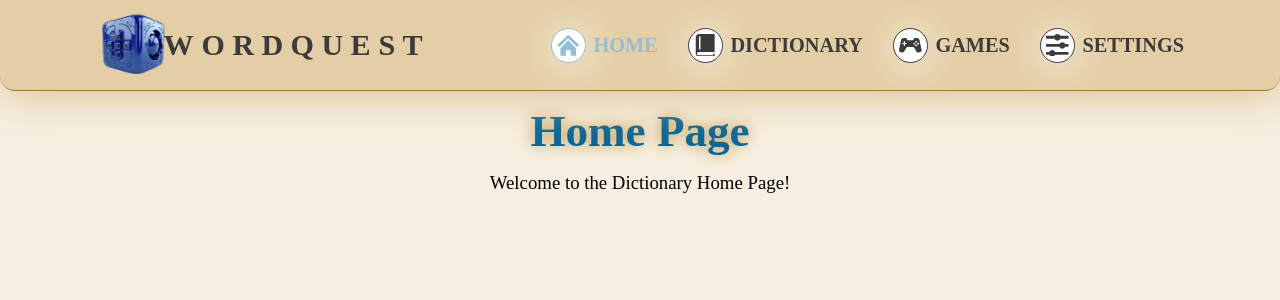
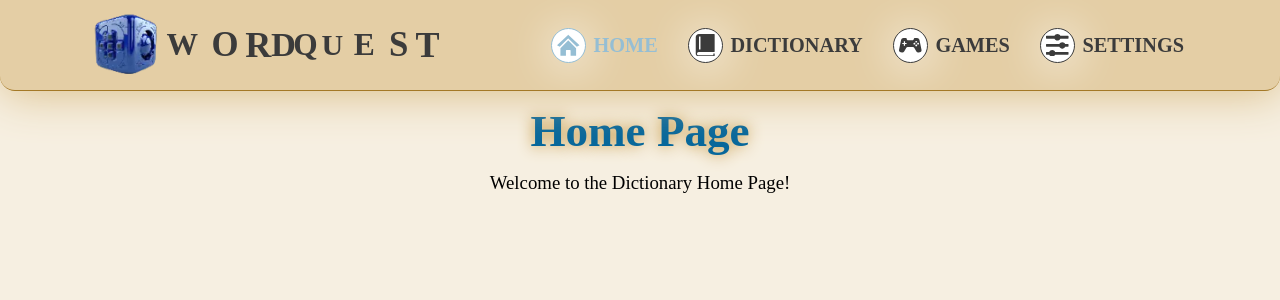
Before and after one commit to VKohut1807/Word-Quest---react-ts-scss--xlsx, a React (Vite) app: page /#/ in a window 1280 px wide. Shown: the top 300 px of the page. Built offline with nearby package versions, Linux system fonts and the light colour scheme.

Commit message:
style:F---pages

```diff
--- a/src/assets/scss/components/modal-window.scss
+++ b/src/assets/scss/components/modal-window.scss
@@ -2,12 +2,12 @@
 
 .modal-window {
     position: fixed;
-    top: 50%;
+    top: 0%;
     left: 50%;
     width: 75%;
     height: fit-content;
-    min-height: 50%;
-    transform: translate(-50%, -50%);
+    min-height: 30%;
+    transform: translate(-50%, 50%);
     display: none;
     padding: 5rem 2rem;
     border-radius: 1rem;
--- a/src/assets/scss/components/novbar.scss
+++ b/src/assets/scss/components/novbar.scss
@@ -3,7 +3,6 @@
 .navbar {
     border-radius: 0 0 1rem 1rem;
     background-color: $secondary_30;
-    padding: 1.5rem 0;
     border-bottom: 0.0625rem solid $secondary_80;
     position: fixed;
     top: 0;
@@ -13,39 +12,30 @@
     z-index: 100;
     overflow: hidden;
 
-    .pages {
+    .navbar-box {
         display: flex;
         align-items: center;
-        justify-content: flex-end;
-        gap: 2rem;
 
-        @include break("xl") {
-            gap: 1.5rem;
-        }
-
-        @include break("xxs") {
-            gap: 0.5rem;
-        }
-
-        .page {
-            align-items: center;
-            width: fit-content;
-
-            &.left {
-                margin-right: auto;
+        @include break("xs") {
+            flex-direction: column;
+            align-items: normal;
+            padding-bottom: 1rem;
         }
 
         .logo {
             display: flex;
             align-items: center;
-                height: 3rem;
-                position: relative;
             margin-right: auto;
-                padding-left: 5rem;
             font-size: 2rem;
             font-weight: 700;
             text-transform: uppercase;
             color: $third_120;
+            position: relative;
+            user-select: none;
+
+            @include break("xs") {
+                margin: 0 auto;
+            }
 
             .wordquest {
                 display: flex;
@@ -58,7 +48,15 @@
                 }
 
                 @include break("md") {
-                        display: none;
+                    position: absolute;
+                    top: 0.75rem;
+                    left: 3.5rem;
+                    font-size: 0.5rem;
+                }
+
+                @include break("xs") {
+                    position: static;
+                    font-size: 2rem;
                 }
 
                 .letter {
@@ -120,13 +118,9 @@
             }
 
             img {
-                    position: absolute;
-                    top: 50%;
-                    left: -0.5rem;
+                margin-left: -1rem;
                 width: 6rem;
                 height: 6rem;
-                    transform: translateY(-50%);
-                    z-index: 1;
 
                 @include break("md") {
                     width: 5rem;
@@ -134,6 +128,28 @@
                 }
             }
         }
+
+        .pages {
+            display: flex;
+            align-items: center;
+            justify-content: flex-end;
+            gap: 2rem;
+
+            @include break("xl") {
+                gap: 1.5rem;
+            }
+
+            @include break("xs") {
+                justify-content: center;
+            }
+
+            @include break("xxs") {
+                gap: 0.5rem;
+            }
+
+            .page {
+                align-items: center;
+                width: fit-content;
 
                 .page-box {
                     display: flex;
@@ -152,7 +168,8 @@
                         font-size: 1.15rem;
                     }
 
-                &:hover {
+                    &:hover,
+                    &.active-link {
                         @include break("xl") {
                             gap: 0.5rem;
                         }
@@ -180,10 +197,6 @@
                             grid-template-columns: 0fr;
                             visibility: hidden;
                             opacity: 0;
-                    }
-
-                    @include break("xl") {
-                        // display: none;
                         }
 
                         .text {
@@ -237,3 +250,4 @@
             }
         }
     }
+}
--- a/src/assets/scss/components/up-button.scss
+++ b/src/assets/scss/components/up-button.scss
@@ -10,6 +10,11 @@
     border-radius: 50%;
     background-color: transparent;
     z-index: 100;
+
+    @include break("md") {
+        width: 4rem;
+        height: 4rem;
+    }
 
     .circle-box {
         display: block;
@@ -35,6 +40,10 @@
             aspect-ratio: 1;
             user-select: none;
             z-index: 1;
+
+            @include break("md") {
+                width: 2rem;
+            }
 
             path {
                 animation: scroll-top 4s linear infinite;
--- a/src/assets/scss/global/_wrappers.scss
+++ b/src/assets/scss/global/_wrappers.scss
@@ -2,7 +2,7 @@
 
 .wrapper {
     width: 85%;
-    margin: 7rem auto 2rem;
+    margin: 7rem auto;
 
     &.margin-sero {
         margin: 0 auto;
@@ -10,6 +10,10 @@
 
     @include break("lg") {
         width: 90%;
+    }
+
+    @include break("xs") {
+        margin: 9.5rem auto 7rem;
     }
 
     @include break("xxs") {
--- a/src/assets/scss/pages/dictionary-page/dictionary-row.scss
+++ b/src/assets/scss/pages/dictionary-page/dictionary-row.scss
@@ -96,7 +96,7 @@
                 color: $secondary_120;
                 background-color: #fff;
                 opacity: 0.5;
-                box-shadow: 0.1rem 0.1rem 0.75rem #fff;
+                box-shadow: 0.0625rem 0.0625rem 1rem #fff;
             }
 
             img {
--- a/src/assets/scss/pages/settings.scss
+++ b/src/assets/scss/pages/settings.scss
@@ -6,7 +6,6 @@
         flex-direction: column;
         align-items: center;
         gap: 1rem;
-        margin-top: 3rem;
 
         .radio-group {
             display: flex;
--- a/src/components/Novbar.tsx
+++ b/src/components/Novbar.tsx
@@ -15,8 +15,7 @@ const Novbar: React.FC = () => {
     return (
         <nav className="navbar">
             <div className="wrapper margin-sero">
-                <ul className="pages">
-                    <li className="page left">
+                <div className="navbar-box">
                     <Link to={ROUTES.HOME} className="logo">
                         <img src={logo} alt="logo" />
                         <div className="wordquest">
@@ -31,7 +30,7 @@ const Novbar: React.FC = () => {
                             <span className="letter letter-9">t</span>
                         </div>
                     </Link>
-                    </li>
+                    <ul className="pages">
                         <li className="page">
                             <Link
                                 to={ROUTES.HOME}
@@ -102,6 +101,7 @@ const Novbar: React.FC = () => {
                         </li>
                     </ul>
                 </div>
+            </div>
         </nav>
     );
 };
```
Also changed, not shown: 1 other file (tests, documents, lock files or other folders). Lines whose indentation alone changed are shown as unchanged.
